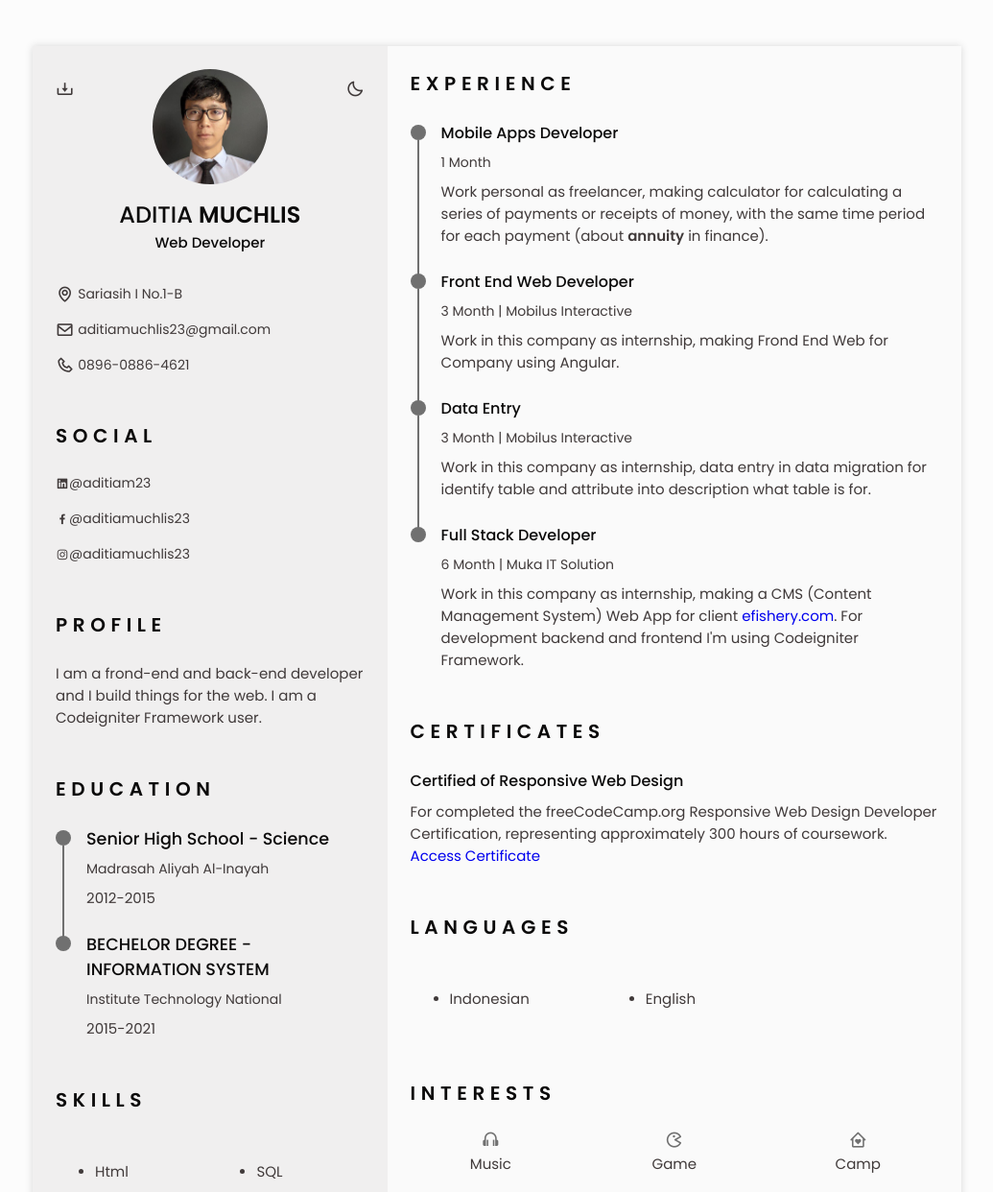
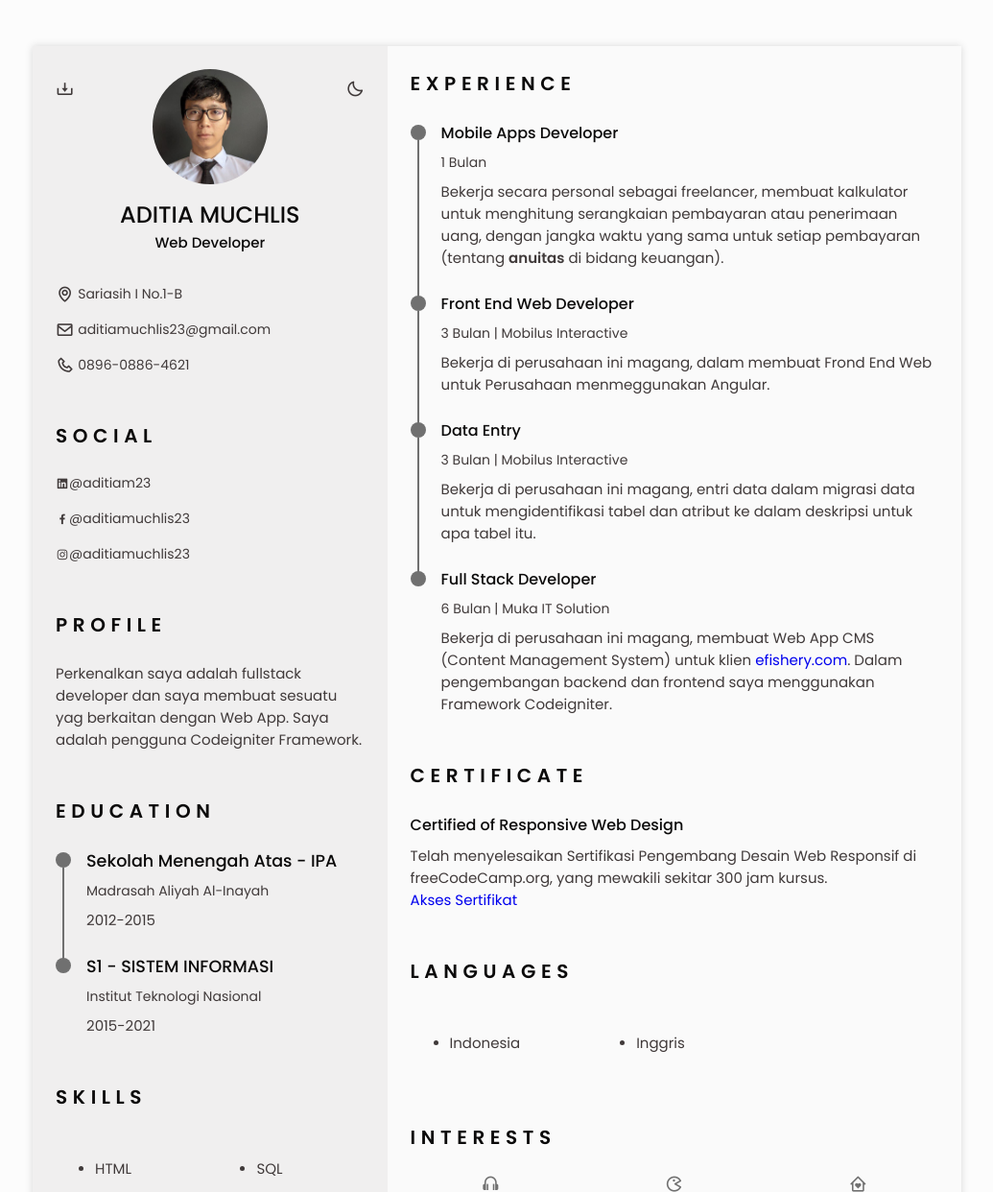
Before and after one commit to aditiam/aditiamuchlis, a plain HTML site: page index.html in a window 1280 px wide. Shown: the top 1242 px of the page at 96% size, without its empty margins (122-1157 px from the left). Drawn offline with nearby package versions, Linux system fonts and the light colour scheme.

Commit message:
Add Logo and change English to Bahasa

```diff
--- a/index.html
+++ b/index.html
@@ -1,15 +1,18 @@
 <!DOCTYPE html>
 <html lang="en">
-
   <head>
-    <meta charset="UTF-8">
-    <meta name="viewport" content="width=device-width, initial-scale=1.0">
+    <meta charset="UTF-8" />
+    <meta name="viewport" content="width=device-width, initial-scale=1.0" />
 
     <!--========== BOX ICONS ==========-->
-    <link rel="stylesheet" href="https://cdn.jsdelivr.net/npm/boxicons@latest/css/boxicons.min.css">
+    <link
+      rel="stylesheet"
+      href="https://cdn.jsdelivr.net/npm/boxicons@latest/css/boxicons.min.css"
+    />
 
     <!--========== CSS ==========-->
-    <link rel="stylesheet" href="assets/css/styles.css">
+    <link rel="stylesheet" href="assets/css/styles.css" />
+    <link rel="icon" href="assets/img/logo_200x200.png">
 
     <title>Aditia Muchlis</title>
   </head>
@@ -18,7 +21,7 @@
     <!--========== HEADER ==========-->
     <header class="l-header" id="header">
       <nav class="nav bd-container">
-            <a href="#" class="nav__logo">Aditia</a>
+        <a href="#" class="nav__logo">Aditia M</a>
 
         <div class="nav__menu" id="nav-menu">
           <ul class="nav__list">
@@ -69,14 +72,23 @@
           <section class="home" id="home">
             <div class="home__container section bd-grid">
               <div class="home__data bg-grid">
-                            <img class="home__img" src="assets/img/perfil-2.jpg" alt="home__img">
+                <img
+                  class="home__img"
+                  src="assets/img/perfil-2.jpg"
+                  alt="home__img"
+                />
 
-                            <h1 class="home__title">ADITIA <b>MUCHLIS</b></h1>
+                <h1 class="home__title">ADITIA MUCHLIS</h1>
                 <h3 class="home__profession">Web Developer</h3>
 
                 <div>
-                                <a download="" href="assets/pdf/resumeAditia.pdf" href=""
-                                    class="home__button-movil">Download</a>
+                  <a
+                    download=""
+                    href="assets/pdf/Aditia Muchlis-Curriculum Vitae.pdf"
+                    href=""
+                    class="home__button-movil"
+                    >Download</a
+                  >
                 </div>
               </div>
 
@@ -85,7 +97,8 @@
                   <i class="bx bx-map home__icon"></i> Sariasih I No.1-B
                 </span>
                 <span class="home__information">
-                                <i class="bx bx-envelope home__icon"></i> aditiamuchlis23@gmail.com
+                  <i class="bx bx-envelope home__icon"></i>
+                  aditiamuchlis23@gmail.com
                 </span>
                 <span class="home__information">
                   <i class="bx bx-phone home__icon"></i> 0896-0886-4621
@@ -93,25 +106,40 @@
               </div>
             </div>
             <!-- Theme change button -->
-                    <i class="bx bx-moon change-theme" title="Theme" id="theme-button"></i>
+            <i
+              class="bx bx-moon change-theme"
+              title="Theme"
+              id="theme-button"
+            ></i>
 
             <!-- Button to generate and download the pdf. Available for desktop. -->
-                    <i class="bx bx-download generate-pdf" title="Generate PDF" id="resume-button"></i>
+            <i
+              class="bx bx-download generate-pdf"
+              title="Generate PDF"
+              id="resume-button"
+            ></i>
           </section>
 
           <!--========== SOCIAL ==========-->
           <section class="social section">
-                    <h2 class="section-title">SOCIAL</h2>
+            <h2 class="section-title">Social</h2>
 
             <div class="social__container bd-grid">
-                        <a href="#" target="_blank"
-                            class="social__link">
+              <a href="#" class="social__link">
                 <i class="bx bxl-linkedin-square"></i> @aditiam23
               </a>
-                        <a href="https://www.facebook.com/aditiamuchlis23" target="_blank" class="social__link">
+              <a
+                href="https://www.facebook.com/aditiamuchlis23"
+                target="_blank"
+                class="social__link"
+              >
                 <i class="bx bxl-facebook"></i> @aditiamuchlis23
               </a>
-                        <a href="https://www.instagram.com/aditiamuchlis23" target="_blank" class="social__link">
+              <a
+                href="https://www.instagram.com/aditiamuchlis23"
+                target="_blank"
+                class="social__link"
+              >
                 <i class="bx bxl-instagram"></i> @aditiamuchlis23
               </a>
             </div>
@@ -121,8 +149,11 @@
           <section class="profile section" id="profile">
             <h2 class="section-title">Profile</h2>
 
-                    <p class="profile__description"> I am a frond-end and back-end developer and I build things for the
-                        web. I am a Codeigniter Framework user.</p>
+            <p class="profile__description">
+              Perkenalkan saya adalah fullstack developer dan saya membuat
+              sesuatu yag berkaitan dengan Web App. Saya adalah pengguna
+              Codeigniter Framework.
+            </p>
           </section>
 
           <!--========== EDUCATION ==========-->
@@ -137,8 +168,10 @@
                 </div>
 
                 <div class="education__data bd-grid">
-                                <h3 class="education__title">Senior High School - Science</h3>
-                                <span class="education__studies">Madrasah Aliyah Al-Inayah</span>
+                  <h3 class="education__title">Sekolah Menengah Atas - IPA</h3>
+                  <span class="education__studies"
+                    >Madrasah Aliyah Al-Inayah</span
+                  >
                   <span class="education__year">2012-2015</span>
                 </div>
               </div>
@@ -148,14 +181,15 @@
                 </div>
 
                 <div class="education__data bd-grid">
-                                <h3 class="education__title">BECHELOR DEGREE - INFORMATION SYSTEM</h3>
-                                <span class="education__studies">Institute Technology National</span>
+                  <h3 class="education__title">S1 - SISTEM INFORMASI</h3>
+                  <span class="education__studies"
+                    >Institut Teknologi Nasional</span
+                  >
                   <span class="education__year">2015-2021</span>
                 </div>
               </div>
             </div>
           </section>
-
 
           <!--========== SKILLS  ==========-->
           <section class="skills section" id="skills">
@@ -164,10 +198,10 @@
             <div class="skills__content bd-grid">
               <ul class="skills_data">
                 <li class="skills__name">
-                                <span class="skills__circle"></span> Html
+                  <span class="skills__circle"></span> HTML
                 </li>
                 <li class="skills__name">
-                                <span class="skills__circle"></span> Css
+                  <span class="skills__circle"></span> CSS
                 </li>
                 <li class="skills__name">
                   <span class="skills__circle"></span> JavaScript
@@ -186,7 +220,6 @@
               </ul>
             </div>
           </section>
-
         </div>
 
         <div class="resume__right">
@@ -202,8 +235,13 @@
                 </div>
                 <div class="experience__data bd-grid">
                   <h3 class="experience__title">Mobile Apps Developer</h3>
-                                <span class="experience__company">1 Month</span>
-                                <p class="experience__description">Work personal as freelancer, making calculator for calculating a series of payments or receipts of money, with the same time period for each payment (about <b>annuity</b> in finance).</p>
+                  <span class="experience__company">1 Bulan</span>
+                  <p class="experience__description">
+                    Bekerja secara personal sebagai freelancer, membuat
+                    kalkulator untuk menghitung serangkaian pembayaran atau
+                    penerimaan uang, dengan jangka waktu yang sama untuk setiap
+                    pembayaran (tentang <b>anuitas</b> di bidang keuangan).
+                  </p>
                 </div>
               </div>
               <div class="experience__content">
@@ -213,8 +251,13 @@
                 </div>
                 <div class="experience__data bd-grid">
                   <h3 class="experience__title">Front End Web Developer</h3>
-                                <span class="experience__company">3 Month | Mobilus Interactive</span>
-                                <p class="experience__description">Work in this company as internship, making Frond End Web for Company using Angular.</p>
+                  <span class="experience__company"
+                    >3 Bulan | Mobilus Interactive</span
+                  >
+                  <p class="experience__description">
+                    Bekerja di perusahaan ini magang, dalam membuat Frond End Web
+                    untuk Perusahaan menmeggunakan Angular.
+                  </p>
                 </div>
               </div>
               <div class="experience__content">
@@ -224,19 +267,34 @@
                 </div>
                 <div class="experience__data bd-grid">
                   <h3 class="experience__title">Data Entry</h3>
-                                <span class="experience__company">3 Month | Mobilus Interactive</span>
-                                <p class="experience__description">Work in this company as internship, data entry in data migration for identify table and attribute into description what table is for.</p>
+                  <span class="experience__company"
+                    >3 Bulan | Mobilus Interactive</span
+                  >
+                  <p class="experience__description">
+                    Bekerja di perusahaan ini magang,
+                    entri data dalam migrasi data untuk
+                    mengidentifikasi tabel dan atribut ke dalam
+                    deskripsi untuk apa tabel itu.
+                  </p>
                 </div>
               </div>
               <div class="experience__content">
                 <div class="experience__time">
                   <span class="experience__rounder"></span>
-                                <!-- <span class="experience__line"></span> -->
                 </div>
                 <div class="experience__data bd-grid">
                   <h3 class="experience__title">Full Stack Developer</h3>
-                                <span class="experience__company">6 Month | Muka IT Solution</span>
-                                <p class="experience__description">Work in this company as internship, making a CMS (Content Management System) Web App for client <a href="http://efishery.com" target="_blank">efishery.com</a>. For development backend and frontend I'm using Codeigniter Framework.</p>
+                  <span class="experience__company"
+                    >6 Bulan | Muka IT Solution</span
+                  >
+                  <p class="experience__description">
+                    Bekerja di perusahaan ini magang, membuat Web App
+                    CMS (Content Management System) untuk klien
+                    <a href="http://efishery.com" target="_blank"
+                      >efishery.com</a
+                    >. Dalam pengembangan backend dan frontend
+                    saya menggunakan Framework Codeigniter.
+                  </p>
                 </div>
               </div>
             </div>
@@ -244,13 +302,23 @@
 
           <!--========== CERTIFICATES ==========-->
           <section class="certificate section" id="certificates">
-                    <h2 class="section-title">Certificates</h2>
+            <h2 class="section-title">Certificate</h2>
 
             <div class="certificate__container bd-grid">
               <div class="certificate__content">
-                            <h3 class="certificate__title">Certified of Responsive Web Design</h3>
-                            <p class="certicate__description">For completed the freeCodeCamp.org Responsive Web Design Developer Certification, representing approximately 300 hours of coursework.</p>
-                            <a href="https://www.freecodecamp.org/certification/aditiamuchlis23/responsive-web-design" target="_blank">Access Certificate</a>
+                <h3 class="certificate__title">
+                    Certified of Responsive Web Design
+                </h3>
+                <p class="certicate__description">
+                    Telah menyelesaikan Sertifikasi Pengembang
+                    Desain Web Responsif di freeCodeCamp.org,
+                    yang mewakili sekitar 300 jam kursus.
+                </p>
+                <a
+                  href="https://www.freecodecamp.org/certification/aditiamuchlis23/responsive-web-design"
+                  target="_blank"
+                  >Akses Sertifikat</a
+                >
               </div>
             </div>
           </section>
@@ -262,10 +330,10 @@
             <div class="languages__container">
               <ul class="languages__content bd-grid">
                 <li class="languages__name">
-                                    <span class="languages__circle"></span> Indonesian
+                  <span class="languages__circle"></span> Indonesia
                 </li>
                 <li class="languages__name">
-                                    <span class="languages__circle"></span> English
+                  <span class="languages__circle"></span> Inggris
                 </li>
               </ul>
             </div>
@@ -312,5 +380,4 @@
     <!--========== MAIN JS ==========-->
     <script src="assets/js/main.js"></script>
   </body>
-
 </html>
```
Also changed, not shown: assets/img/logo_200x200.png (added), 2 other files. Lines whose indentation alone changed are shown as unchanged.
